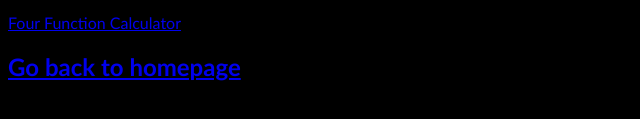
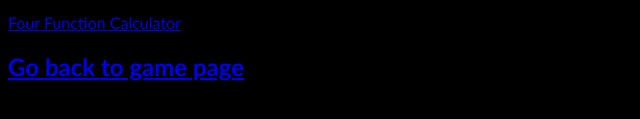
Before and after one commit to 123Lniner/Gaming-Site, a plain HTML site: page calculators.html in a window 1280 px wide. Shown: the part 231-350 px from the top of the page, 0-640 px from the left. Drawn offline with Linux system fonts and the light colour scheme.

Commit message:
Update calculators.html

```diff
--- a/calculators.html
+++ b/calculators.html
@@ -14,6 +14,6 @@
         <p><a href="https://desmos.com/geometry" target="_blank">Geometry Tool</a></p>
         <p><a href="https://desmos.com/scientific" target="_blank">Scientific Calculator</a></p>
         <p><a href="https://desmos.com/fourfunction" target="_blank">Four Function Calculator</a></p>
-        <h2><a href="gaming.html" target="_self">Go back to homepage</a></h2>
+        <h2><a href="gaming.html" target="_self">Go back to game page</a></h2>
     </body>
 </html>
```
